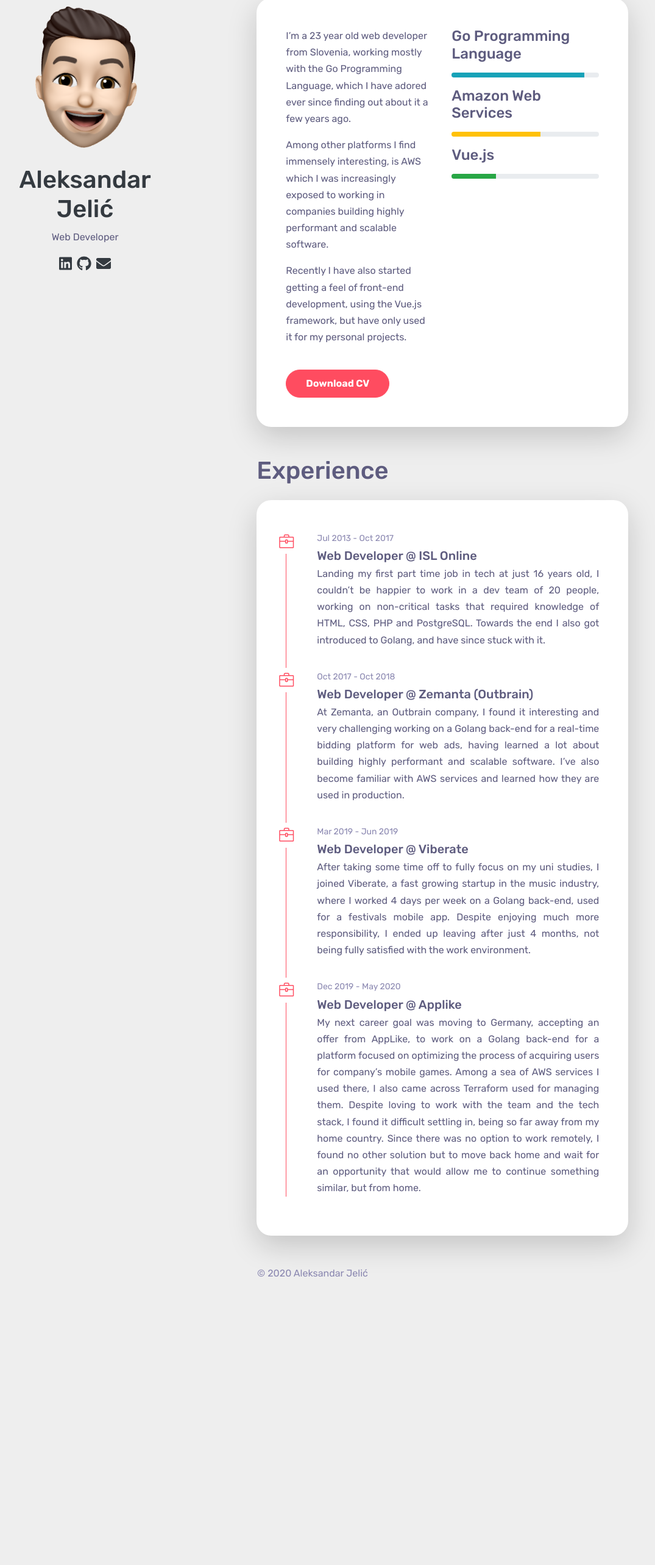
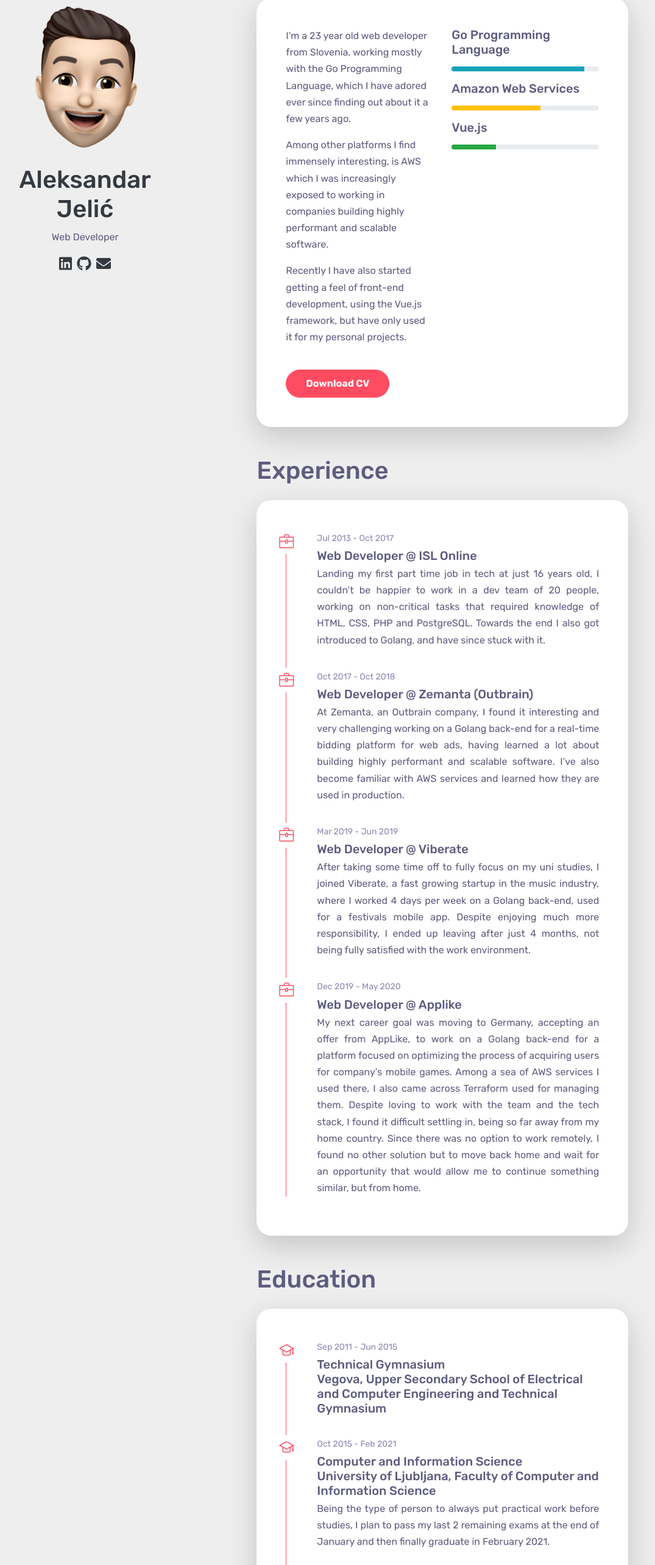
Before and after one commit to seniorescobar/personal-website, a Vue app: page / in a window 1280 px wide. Shown: the part 171-2737 px from the top of the page at 61% size, without its empty margins (127-1202 px from the left). Before the commit the page ends 2320 px from the top, so only its background shows below. Built offline with nearby package versions, Linux system fonts and the light colour scheme.

Commit message:
added education

```diff
--- a/src/App.vue
+++ b/src/App.vue
@@ -1,7 +1,10 @@
 <template>
   <div class="container-fluid">
     <div class="row">
-      <div id="sidebar" class="col-12 col-xl-3 offset-xl-1 d-flex align-items-center justify-content-center mt-5 mt-lg-0">
+      <div
+        id="sidebar"
+        class="col-12 col-xl-3 offset-xl-1 d-flex align-items-center justify-content-center mt-5 mt-lg-0"
+      >
         <div class="row text-center">
           <div class="col-md-3 col-lg-12">
             <img
@@ -10,7 +13,9 @@
               class="img-fluid rounded-circle mb-4"
             />
           </div>
-          <div class="col-md-9 col-lg-12 text-center text-md-left text-lg-center">
+          <div
+            class="col-md-9 col-lg-12 text-center text-md-left text-lg-center"
+          >
             <h1 class="text-dark mb-2 mt-0">Aleksandar Jelić</h1>
             <span>Web Developer</span>
 
@@ -47,8 +52,15 @@
         </div>
       </div>
       <div class="col-xl-6 offset-xl-5 pt-xl-5">
-        <AboutMe />
-        <Experience />
+        <the-section id="about" title="About me">
+          <AboutMe />
+        </the-section>
+        <the-section id="experience" title="Experience">
+          <Experience />
+        </the-section>
+        <the-section id="education" title="Education">
+          <Education />
+        </the-section>
       </div>
     </div>
 
@@ -59,13 +71,17 @@
 </template>
 
 <script>
+import TheSection from "./components/TheSection.vue";
 import AboutMe from "./views/AboutMe.vue";
 import Experience from "./views/Experience.vue";
+import Education from "./views/Education.vue";
 
 export default {
   components: {
+    TheSection,
     AboutMe,
     Experience,
+    Education,
   },
 };
 </script>
@@ -84,8 +100,8 @@ export default {
 
 @include media-breakpoint-up(xl) {
   #sidebar {
-	position: fixed;
-	min-height: 100vh;
+    position: fixed;
+    min-height: 100vh;
   }
 }
 
--- a/src/components/SkillItem.vue
+++ b/src/components/SkillItem.vue
@@ -1,13 +1,13 @@
 <template>
   <div class="mb-3">
     <div class="d-flex justify-content-between">
-      <h4 class="mb-3 mt-0">{{ name }}</h4>
-      <!-- <span class="">{{ skill }}%</span> -->
+      <span class="h5 text-left mb-3 mt-0">{{ name }}</span>
+      <span class="text-left">{{ text }}</span>
     </div>
     <div class="progress">
       <div
         class="progress-bar"
-        :class="'bg-' + background"
+        :class="'bg-' + color"
         role="progressbar"
         aria-valuemin="0"
         aria-valuemax="100"
@@ -23,7 +23,8 @@ export default {
     props: [
         "name",
         "skill",
-        "background",
+        "color",
+        "text",
     ]
 }
 </script>
--- a/src/components/TimelineItem.vue
+++ b/src/components/TimelineItem.vue
@@ -2,10 +2,11 @@
   <div class="timeline-container pb-3">
     <div class="content">
       <span class="time text-secondary">
-        <slot name="time"></slot>
+        {{ time }}
       </span>
-      <h5 class="my-1">
-        <slot name="title"></slot> @ <slot name="employer"></slot>
+      <h5 class="my-1">{{ title }}
+         <div v-if="at.length > 50">{{ at }}</div>
+         <span v-else>@ {{ at }}</span>
       </h5>
       <p class="text-justify p-0">
         <slot></slot>
@@ -13,6 +14,12 @@
     </div>
   </div>
 </template>
+
+<script>
+export default {
+  props: ["time", "title", "at"],
+};
+</script>
 
 <style lang="scss" scoped>
 @import "../assets/scss/variables";
--- a/src/views/AboutMe.vue
+++ b/src/views/AboutMe.vue
@@ -1,41 +1,32 @@
 <template>
-  <the-section id="about" title="About me">
   <div class="row">
     <div class="col">
       <the-card>
         <div class="row">
           <div class="col-xl-6">
             <p>
-                I’m a 23 year old web developer from Slovenia, working mostly
-                with the Go Programming Language, which I have adored ever since
+              I’m a 23 year old web developer from Slovenia, working mostly with
+              the Go Programming Language, which I have adored ever since
               finding out about it a few years ago.
             </p>
             <p>
-                Among other platforms I find immensely interesting, is AWS which
-                I was increasingly exposed to working in companies building
-                highly performant and scalable software.
+              Among other platforms I find immensely interesting, is AWS which I
+              was increasingly exposed to working in companies building highly
+              performant and scalable software.
             </p>
             <p>
               Recently I have also started getting a feel of front-end
-                development, using the Vue.js framework, but have only used it
-                for my personal projects.
+              development, using the Vue.js framework, but have only used it for
+              my personal projects.
             </p>
           </div>
           <div class="col-xl-6">
             <skill-item
-                name="Go Programming Language"
-                skill="90"
-                background="info"
-              ></skill-item>
-              <skill-item
-                name="Amazon Web Services"
-                skill="60"
-                background="warning"
-              ></skill-item>
-              <skill-item
-                name="Vue.js"
-                skill="30"
-                background="success"
+              v-for="skill in skills"
+              :key="skill.name"
+              :name="skill.name"
+              :skill="skill.skill"
+              :color="skill.color"
             ></skill-item>
           </div>
         </div>
@@ -49,19 +40,25 @@
       </the-card>
     </div>
   </div>
-  </the-section>
 </template>
 
 <script>
-import TheSection from "../components/TheSection.vue";
 import TheCard from "../components/TheCard.vue";
 import SkillItem from "../components/SkillItem.vue";
 
 export default {
   components: {
-    TheSection,
     TheCard,
     SkillItem,
   },
+  setup() {
+    return {
+      skills: [
+        { name: "Go Programming Language", skill: 90, color: "info" },
+        { name: "Amazon Web Services", skill: 60, color: "warning" },
+        { name: "Vue.js", skill: 30, color: "success" },
+      ],
+    };
+  },
 };
 </script>
--- /dev/null
+++ b/src/views/Education.vue
@@ -0,0 +1,115 @@
+<template>
+  <div class="row">
+    <div class="col">
+      <the-card class="timeline edu">
+        <timeline-item
+          time="Sep 2011 - Jun 2015"
+          title="Technical Gymnasium"
+          at="Vegova, Upper Secondary School of Electrical and Computer Engineering and Technical Gymnasium"
+        >
+        </timeline-item>
+        <timeline-item
+          time="Oct 2015 - Feb 2021"
+          title="Computer and Information Science"
+          at="University of Ljubljana, Faculty of Computer and Information Science"
+        >
+          <div class="row">
+            <div class="col">
+              <a
+                target="_blank"
+                href="https://www.fri.uni-lj.si/en/course/63267"
+              ></a>
+            </div>
+          </div>
+
+          <div class="row">
+            <div class="col">
+              <a
+                target="_blank"
+                href="https://www.fri.uni-lj.si/en/course/63283"
+              ></a>
+            </div>
+          </div>
+
+          <p>
+            Being the type of person to always put practical work before
+            studies, I plan to pass my last 2 remaining exams at the end of
+            January and then finally graduate in February 2021.
+          </p>
+
+          <div class="row mt-4">
+            <div class="col">
+              <skill-item
+                v-for="exam in exams"
+                :key="exam.name"
+                :name="exam.name"
+                :skill="exam.progress * 100"
+                :color="exam.color"
+                :text="exam.days + ' days to go'"
+              >
+              </skill-item>
+            </div>
+          </div>
+        </timeline-item>
+      </the-card>
+    </div>
+  </div>
+</template>
+
+<script>
+import TheCard from "../components/TheCard.vue";
+import TimelineItem from "../components/TimelineItem.vue";
+import SkillItem from "../components/SkillItem.vue";
+
+export default {
+  components: {
+    TheCard,
+    TimelineItem,
+    SkillItem,
+  },
+  setup() {
+    const exams = [
+      {
+        name: "Computability and Computational Complexity",
+        date: new Date("2021-01-22"),
+        color: "info",
+      },
+      {
+        name: "Machine Perception",
+        date: new Date("2021-01-26"),
+        color: "warning",
+      },
+      {
+        name: "Diploma Thesis",
+        date: new Date("2021-02-16"),
+        color: "success",
+      },
+    ];
+
+    const toDays = (m) => {
+      return m / (1000 * 60 * 60 * 24);
+    };
+
+    const today = new Date();
+    const start = new Date("2020-10-01");
+
+    for (const i in exams) {
+      const e = exams[i];
+      e.progress = (today - start) / (e.date - start);
+      e.days = Math.round(toDays(e.date - today));
+    }
+
+    return { exams };
+  },
+};
+</script>
+
+<style lang="scss" scoped>
+@import "node_modules/bootstrap/scss/bootstrap";
+
+@include media-breakpoint-up(md) {
+  .timeline.edu .timeline-container::after {
+    content: "\e019";
+  }
+}
+</style>
```
Also changed, not shown: src/views/Experience.vue (+34 -39 lines). Lines whose indentation alone changed are shown as unchanged.
